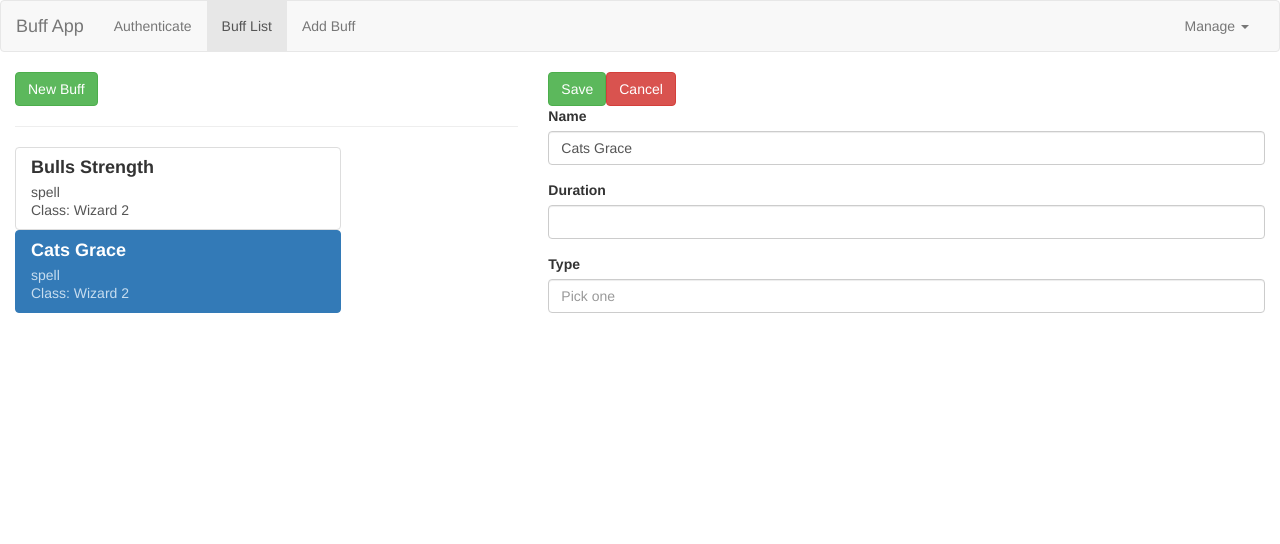
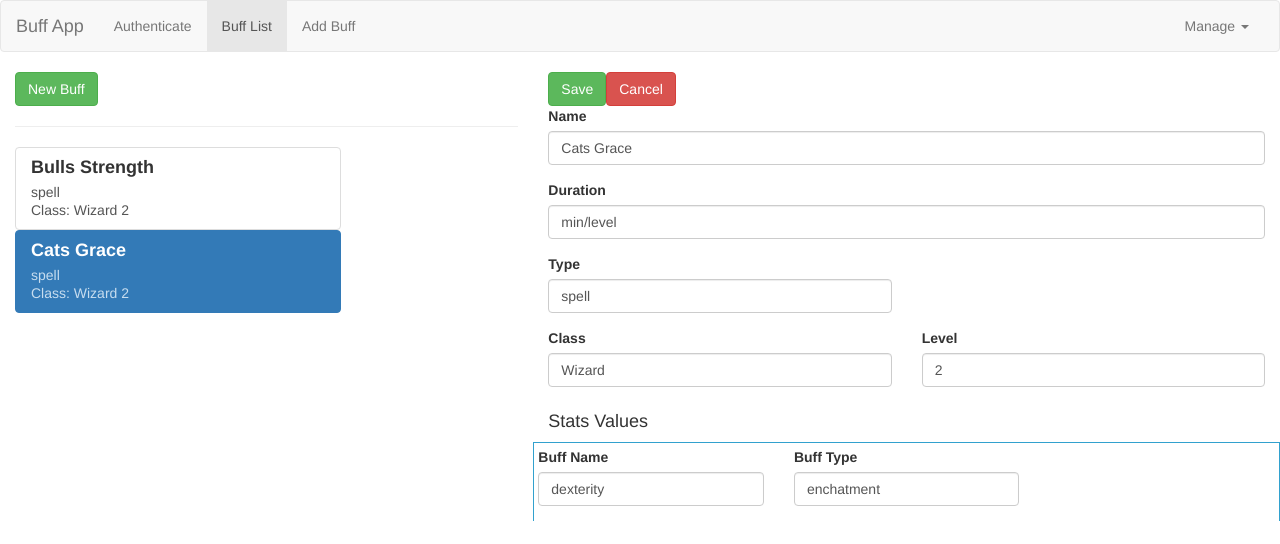
Before and after one commit to Niour/my-Dnd-post, an Angular app: page /buff-list/1/edit in a window 1280 px wide. Shown: the top 544 px of the page. Built offline with nearby package versions, Linux system fonts and the light colour scheme.

Commit message:
added some formControls
Plus a formArray

```diff
--- a/src/app/buffs/buff-edit/buff-edit.component.html
+++ b/src/app/buffs/buff-edit/buff-edit.component.html
@@ -32,22 +32,86 @@
                 </div>
             </div>
             <div class="row">
-                    <div class="col-xs-12">
+                <div class="col-xs-6">
                         <div class="form-group">
-                            <label for="name">Type</label>
+                            <label for="type">Type</label>
                             <input
                             type="text"
-                            id="buffState"
+                            id="type"
                             [typeahead]="buffTypes"
                             [typeaheadOptionsLimit]="20"
                             [typeaheadMinLength]="0"
                             placeholder="Pick one"
-                            formControlName="test"
+                            formControlName="type"
                             class="form-control"
                             autocomplete="off">
                         </div>
+                </div>
+            </div>
+            <div class="row">
+                <div class="col-xs-6">
+                    <div class="form-group">
+                        <label for="clas">Class</label>
+                        <input
+                        type="text"
+                        id="clas"
+                        [typeahead]="clas"
+                        [typeaheadOptionsLimit]="20"
+                        [typeaheadMinLength]="0"
+                        formControlName="clas"
+                        class="form-control"
+                        autocomplete="off">
                     </div>
                 </div>
+                <div class="col-xs-6">
+                    <div class="form-group">
+                        <label for="level">Level</label>
+                        <input
+                        type="number"
+                        id="level"
+                        formControlName="level"
+                        class="form-control"
+                        autocomplete="off">
+                    </div>
+                </div>
+            </div>
+            <h4>Stats Values</h4>
+            <div formArrayName="valueBuffs">
+                <div class="row"
+                *ngFor="let buffsCtrl of getControls().controls; let i = index"
+                style="border: solid thin #32a1ce;border-bottom: none;"
+                [formGroupName]="i">
+                <div class="row">
+                        <div style="padding: 4px;">
+                                <div class="form-group col-xs-4">
+                                    <label for="name">Buff Name</label>
+                                    <input
+                                    type="text"
+                                    id="name"
+                                    [typeahead]="buffName"
+                                    [typeaheadOptionsLimit]="20"
+                                    [typeaheadMinLength]="0"
+                                    formControlName="name"
+                                    class="form-control"
+                                    autocomplete="off">
+                                </div>
+                                <div class="form-group col-xs-4">
+                                        <label for="type">Buff Type</label>
+                                        <input
+                                        type="text"
+                                        id="type"
+                                        [typeahead]="bonusesTypes"
+                                        [typeaheadOptionsLimit]="20"
+                                        [typeaheadMinLength]="0"
+                                        formControlName="type"
+                                        class="form-control"
+                                        autocomplete="off">
+                                </div>
+                </div>
+
+                </div>
+                </div>
+            </div>
         </form>
     <div>
 </div>
--- a/src/app/buffs/buff-edit/buff-edit.component.ts
+++ b/src/app/buffs/buff-edit/buff-edit.component.ts
@@ -1,6 +1,6 @@
 import { Component, OnInit } from '@angular/core';
 import { ActivatedRoute, Params } from '@angular/router';
-import { FormControl, FormGroup } from '@angular/forms';
+import { FormControl, FormGroup, FormArray } from '@angular/forms';
 import { BuffService } from '../buff.service';
 
 @Component({
@@ -9,8 +9,8 @@ import { BuffService } from '../buff.service';
   styleUrls: ['./buff-edit.component.css']
 })
 export class BuffEditComponent implements OnInit {
-  buffTypes = ['spell', 'condition', 'armor', 'Class ab.', 'mode', 'size', 'negative Level']; // type
-  clas = ['Wizard', 'Sorcerer', 'Bard']; // clas
+  buffTypes = ['spell', 'condition', 'Class ab.', 'mode']; // type
+  clas = ['Wizard', 'Sorcerer', 'Bard', 'Cleric']; // clas
   buffName = ['strength', 'dexterity', 'constitution', 'intelligence', 'wisdom', 'charisma',
   'attack', 'damage', 'grapple', 'ac', 'fort', 'ref', 'will'];
   bonusesTypes = ['enchancement', 'racial', 'untyped', 'circumstance', 'alchemicalBonus', 'dodge',
@@ -37,23 +37,47 @@ export class BuffEditComponent implements OnInit {
       );
   }
 
+  getControls() {
+    return this.buffForm.get('valueBuffs') as FormArray;
+  }
 
   private initForm() {
 
     let buffName = '';
-    let buffState = '';
+    let buffDuration = '';
+    let bufftype = '';
+    let bufflevel: number;
+    let buffclas = '';
+    let valueBuff = new FormArray([]);
 
     if (this.editMode) {
       const buff = this.buffService.getBuff(this.id);
       buffName = buff.name;
-      buffState = '';
+      buffDuration = buff.duration;
+      bufftype = buff.type;
+      bufflevel = buff.level;
+      buffclas = buff.clas;
+      if ( buff.value ) {
+        for ( const value of buff.value ) {
+          valueBuff.push(
+            new FormGroup({
+              name: new FormControl(value.name),
+              type: new FormControl(value.type)
+            })
+          );
+        }
+      }
     }
 
     this.buffForm = new FormGroup({
       name: new FormControl(buffName),
-      test: new FormControl(buffState),
-      duration: new FormControl()
+      duration: new FormControl(buffDuration),
+      type: new FormControl(bufftype),
+      level: new FormControl(bufflevel),
+      clas: new FormControl(buffclas),
+      valueBuffs: valueBuff
     });
+
   }
 
   onSubmit() {
--- a/src/app/buffs/buff.service.ts
+++ b/src/app/buffs/buff.service.ts
@@ -14,7 +14,8 @@ export class BuffService {
             'spell',
             2,
             'Wizard',
-            [new BuffValue('strenght', 'enchatment', 1, 'null', [2])]),
+            [new BuffValue('strenght', 'enchatment', 1, 'null', [2]),
+            new BuffValue('dexterity', 'enchatment', 1, 'null', [2])]),
         new Buff(
             'Cats Grace',
             RandomId(),
@@ -22,7 +23,7 @@ export class BuffService {
             'spell',
             2,
             'Wizard',
-            [new BuffValue('strenght', 'enchatment', 1, 'null', [2])]
+            [new BuffValue('dexterity', 'enchatment', 1, 'null', [2])]
             )
             ];
 
```
